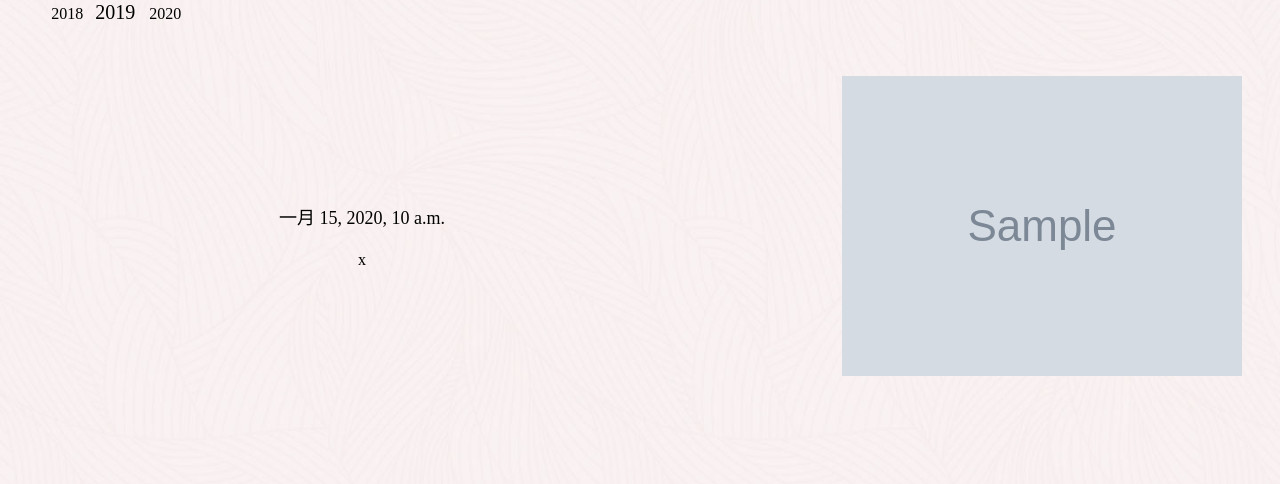
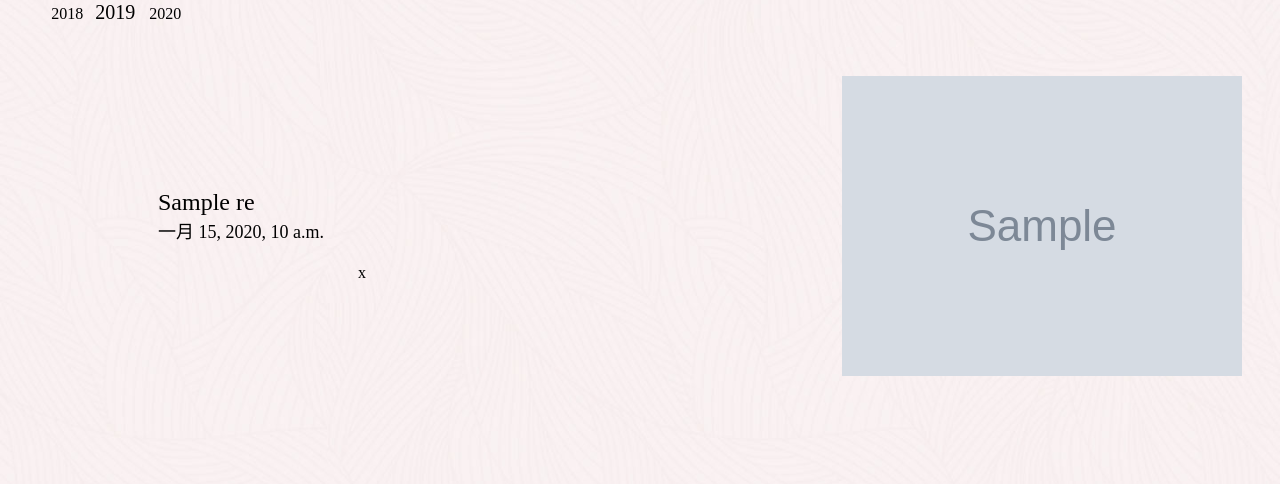
Before and after one commit to MarcWong/lukou, a Django app: template templates/news.html in a window 1280 px wide; the page is wider, and only the part inside the window is pictured. Shown: the part 721-1205 px from the top of that part. Run offline with Django 3.2, Linux system fonts and the light colour scheme; the template is opened without the code that fills it: most values are stand-ins (such as "Sample title", 1, 10 or a date in 2020); grey boxes marked "Sample" are stand-in pictures; some web fonts are replaced.

Commit message:
add title

```diff
--- a/templates/news.html
+++ b/templates/news.html
@@ -52,7 +52,8 @@
   {% for i in res %}
   <div class="newsCard" onclick="nav('/new_markdown?id={{i.id}}')">
     <div class="cardText">
-      <div style="margin-top: 20px;font-size: 24px;">
+      <div style="margin: 20px 0 0;">
+        <div style="font-size: 24px;">{{i.title}}</div>
         <span style="font-size: 18px;">{{i.time}}</span>
       </div>
       <div style="margin-top: 20px;">
```
